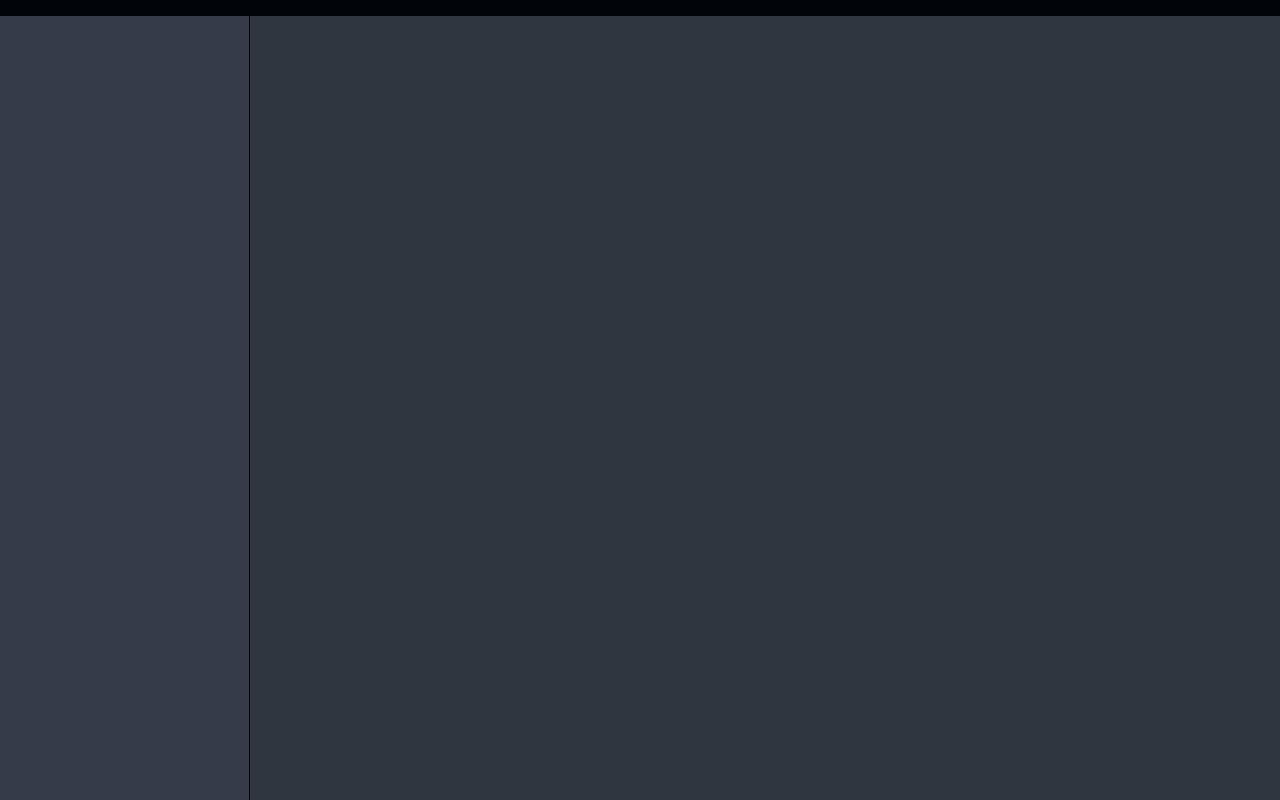
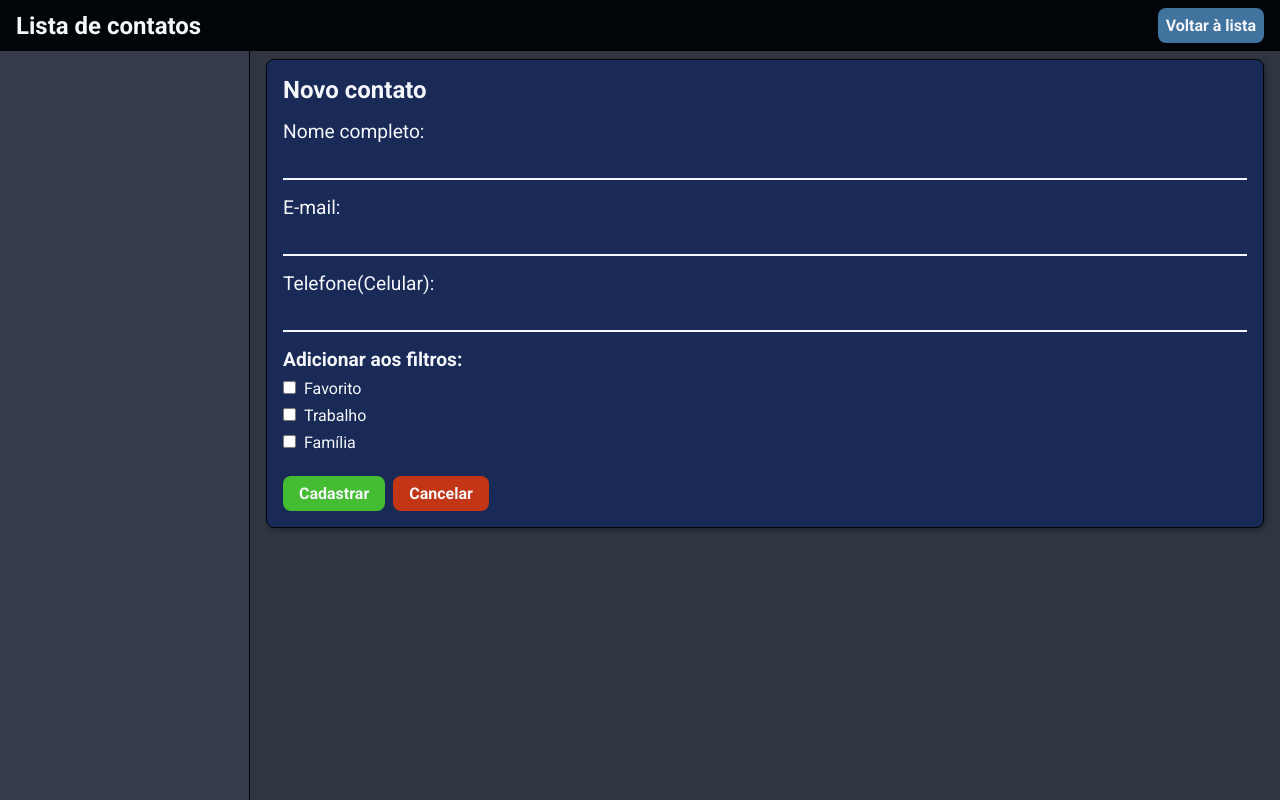
Before and after one commit to Aguiar-gabrielcosta/lista-de-contatos-react, a React (Create React App) app: page /cadastro in a window 1280 px wide. Built offline with nearby package versions, Linux system fonts and the light colour scheme.

Commit message:
Adiciona a página de cadastro

```diff
--- /dev/null
+++ b/src/components/Formulario/index.tsx
@@ -0,0 +1,42 @@
+import Botao from '../Botao'
+import * as S from './styles'
+import * as enums from '../../utils/enums/botao'
+
+const Formulario = () => {
+  return (
+    <S.Form>
+      <S.Titulo>Novo contato</S.Titulo>
+      <S.Campo>
+        <label htmlFor="nome">Nome completo: </label>
+        <input type="text" id="nome" required />
+      </S.Campo>
+      <S.Campo>
+        <label htmlFor="email">E-mail: </label>
+        <input type="email" id="email" required />
+      </S.Campo>
+      <S.Campo>
+        <label htmlFor="tel">Telefone(Celular): </label>
+        <input type="tel" id="tel" required />
+      </S.Campo>
+      <div>
+        <S.FiltrosTitulo>Adicionar aos filtros:</S.FiltrosTitulo>
+        <S.Filtro>
+          <input type="checkbox" id="favorito" />
+          <label htmlFor="favorito">Favorito</label>
+        </S.Filtro>
+        <S.Filtro>
+          <input type="checkbox" id="trabalho" />
+          <label htmlFor="trabalho">Trabalho</label>
+        </S.Filtro>
+        <S.Filtro>
+          <input type="checkbox" id="familia" />
+          <label htmlFor="familia">Família</label>
+        </S.Filtro>
+      </div>
+      <Botao tipo={enums.TipoBotao.POSITIVO}>Cadastrar</Botao>
+      <Botao tipo={enums.TipoBotao.NEGATIVO}>Cancelar</Botao>
+    </S.Form>
+  )
+}
+
+export default Formulario
--- /dev/null
+++ b/src/components/Formulario/styles.ts
@@ -0,0 +1,44 @@
+import styled from 'styled-components'
+
+export const Form = styled.form`
+  padding: 16px;
+  border: 1px solid ${(props) => props.theme.corTerciaria};
+  border-radius: 8px;
+  margin-bottom: 16px;
+  background-color: ${(props) => props.theme.corPrincipal};
+  box-shadow: 2px 2px 5px rgba(0, 0, 0, 0.3);
+`
+
+export const Titulo = styled.h2`
+  font-size: 1.5rem;
+  font-weight: bold;
+  margin-bottom: 16px;
+`
+
+export const Campo = styled.div`
+  font-size: 1.2rem;
+  margin-bottom: 16px;
+
+  input {
+    background-color: transparent;
+    border: none;
+    border-bottom: 2px solid ${(props) => props.theme.corTexto};
+    font-size: 1rem;
+    width: 100%;
+    padding: 8px;
+  }
+`
+
+export const FiltrosTitulo = styled.h3`
+  font-size: 1.2rem;
+  font-weight: bold;
+  margin-bottom: 8px;
+`
+
+export const Filtro = styled.div`
+  margin-bottom: 8px;
+
+  input {
+    margin-right: 8px;
+  }
+`
--- a/src/containers/Header/index.tsx
+++ b/src/containers/Header/index.tsx
@@ -1,12 +1,26 @@
 import BarraDePesquisa from '../../components/BarraDePesquisa'
 import * as S from './styles'
 
-const Header = () => {
+export type Props = {
+  paginaConsulta: boolean
+}
+
+const Header = ({ paginaConsulta }: Props) => {
   return (
     <S.Header>
       <S.Logo>Lista de contatos</S.Logo>
-      <BarraDePesquisa />
-      <S.LinkNavegacao to={'/cadastro'}>Novo contato</S.LinkNavegacao>
+      {paginaConsulta ? (
+        <>
+          <BarraDePesquisa />
+          <S.LinkNavegacao to={'/cadastro'}>Novo contato</S.LinkNavegacao>
+        </>
+      ) : (
+        <>
+          <S.LinkNavegacaoRetorno to={'/'}>
+            Voltar à lista
+          </S.LinkNavegacaoRetorno>
+        </>
+      )}
     </S.Header>
   )
 }
--- a/src/containers/Header/styles.ts
+++ b/src/containers/Header/styles.ts
@@ -25,3 +25,11 @@ export const LinkNavegacao = styled(Link)`
     background-color: ${(props) => props.theme.corBotaoPositivoHover};
   }
 `
+
+export const LinkNavegacaoRetorno = styled(LinkNavegacao)`
+  background-color: ${(props) => props.theme.corBotaoNeutro};
+
+  &:hover {
+    background-color: ${(props) => props.theme.corBotaoNeutroHover};
+  }
+`
--- a/src/pages/Cadastro/index.tsx
+++ b/src/pages/Cadastro/index.tsx
@@ -1,11 +1,17 @@
+import Formulario from '../../components/Formulario'
+import Header from '../../containers/Header'
 import { AsideContainer, HeaderContainer, MainContainer } from '../../styles'
 
 const Cadastro = () => {
   return (
     <>
-      <HeaderContainer></HeaderContainer>
+      <HeaderContainer>
+        <Header paginaConsulta={false} />
+      </HeaderContainer>
       <AsideContainer></AsideContainer>
-      <MainContainer></MainContainer>
+      <MainContainer>
+        <Formulario />
+      </MainContainer>
     </>
   )
 }
--- a/src/pages/Home/index.tsx
+++ b/src/pages/Home/index.tsx
@@ -7,7 +7,7 @@ const Home = () => {
   return (
     <>
       <HeaderContainer>
-        <Header />
+        <Header paginaConsulta={true} />
       </HeaderContainer>
       <AsideContainer>
         <BarraLateral />
```
Also changed, not shown: 1 other file (tests, documents, lock files or other folders).
